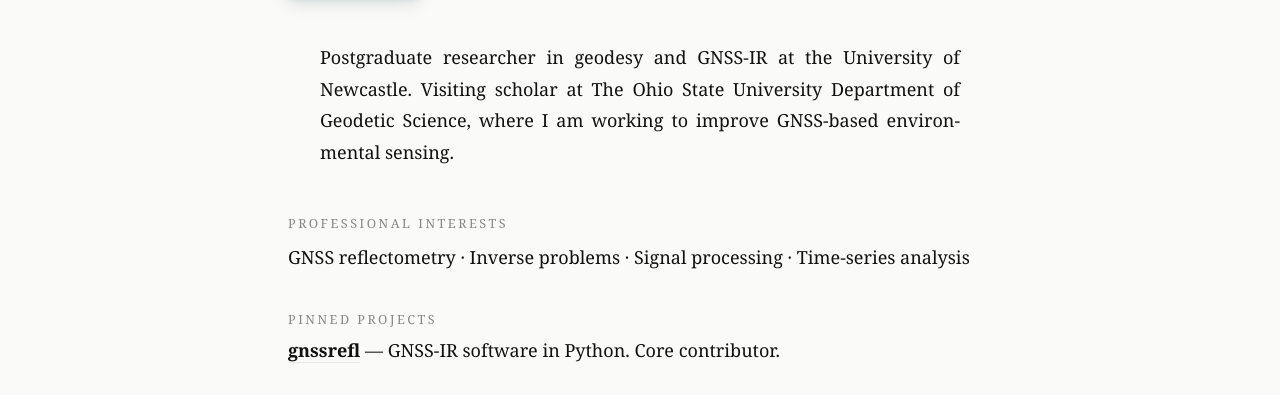
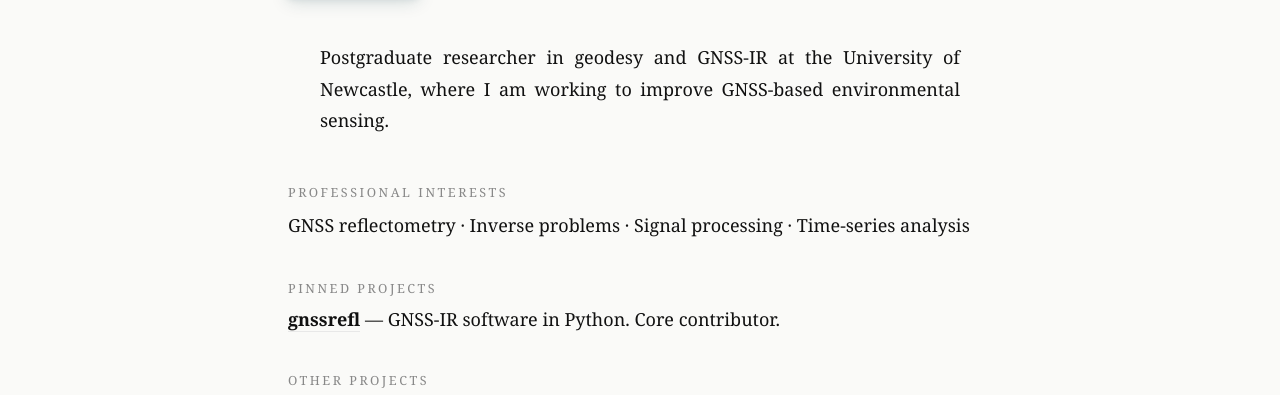
Before and after one commit to GeorgeTownsendd/georgetownsend.com, a plain HTML site: page index.html in a window 1280 px wide. Shown: the part 326-721 px from the top of the page. Drawn offline with Linux system fonts and the light colour scheme.

Commit message:
Update index.html

```diff
--- a/index.html
+++ b/index.html
@@ -63,7 +63,7 @@
 
     <section class="bio">
       <p>
-        Postgraduate researcher in geodesy and GNSS-IR at the University of Newcastle. Visiting scholar at The Ohio State University Department of Geodetic Science, where I am working to improve GNSS-based environmental sensing.
+        Postgraduate researcher in geodesy and GNSS-IR at the University of Newcastle, where I am working to improve GNSS-based environmental sensing.
       </p>
     </section>
 
```
